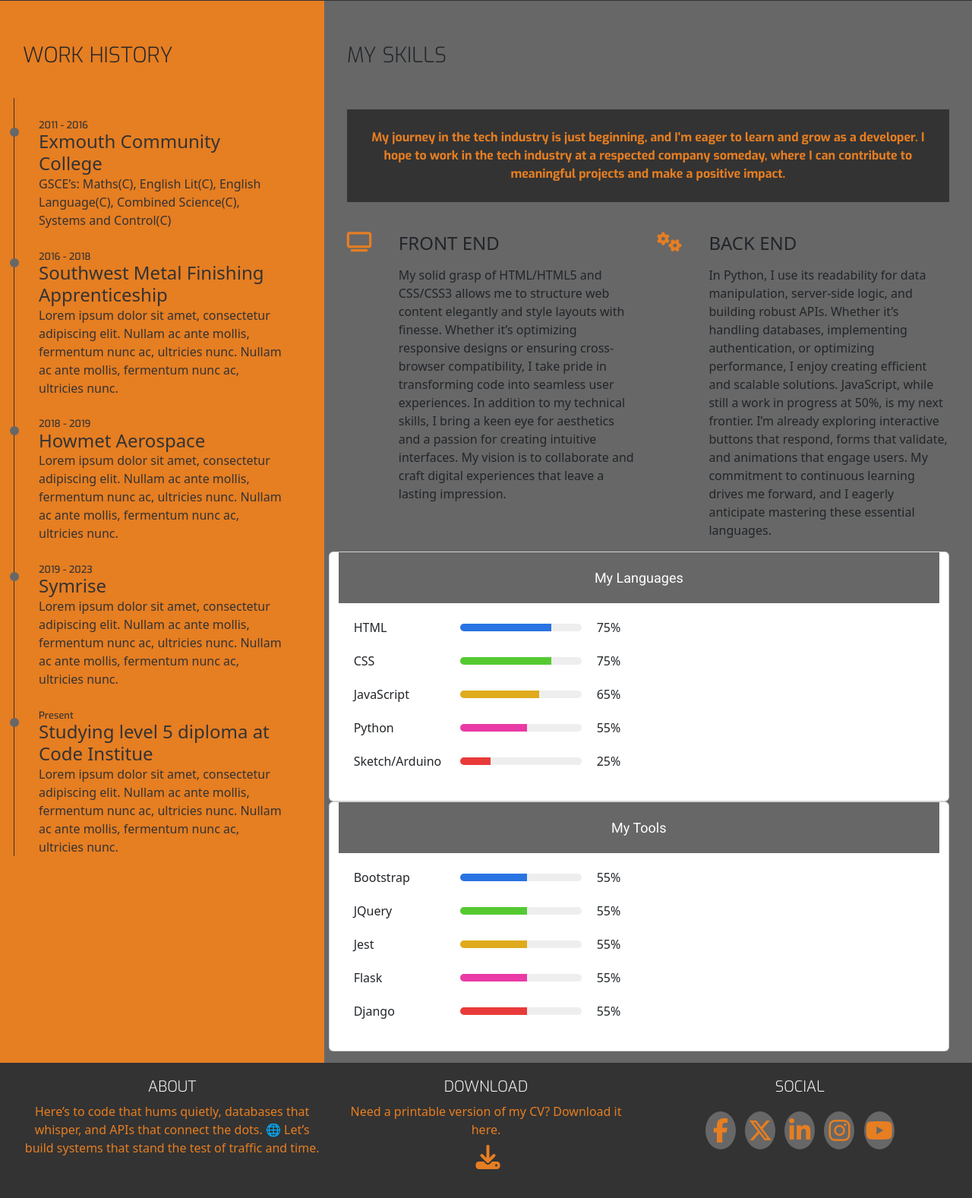
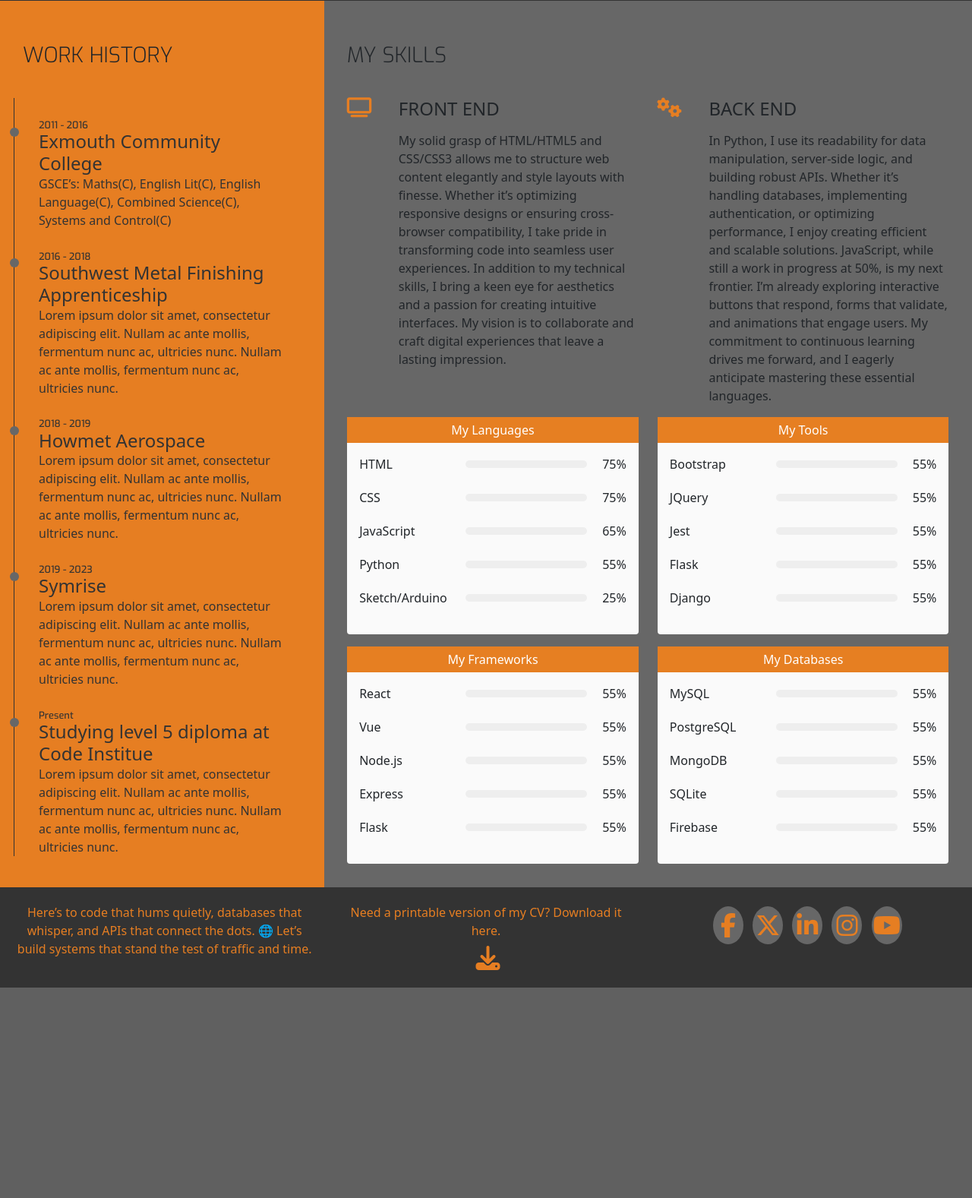
Before and after one commit to MaxBWiseman/CV_Site2, a Django app: page /resume in a window 1280 px wide. Shown: the part 538-2115 px from the top of the page at 76% size. After the commit the page ends 1838 px from the top, so only its background shows below. Run offline with Django 4.2, Linux system fonts and the light colour scheme; some libraries are stand-ins or nearby versions.

Commit message:
feat: dynamic data skill cards component

```diff
--- a/main/templates/main/resume.html
+++ b/main/templates/main/resume.html
@@ -64,11 +64,6 @@
             <div class="row">
                 <div class="col">
                     <h3 class="section-heading uppercase">My Skills</h3>
-                    <p class="section-heading fw-bold text-center p-background">My journey in the tech industry is
-                        just
-                        beginning, and I'm eager to learn and grow as a
-                        developer. I hope to work in the tech industry at a respected company someday, where I can
-                        contribute to meaningful projects and make a positive impact.</p>
                 </div>
             </div>
             <div class="row">
@@ -110,86 +105,6 @@
                         </div>
                     </div>
                 </div>
-
-                <div class="card row">
-                    <div class="header">My Languages</div>
-                    <div class="body">
-                        <div class="skill">
-                            <div class="skill-name html">HTML</div>
-                            <div class="skill-level">
-                                <div style="width: 75%" class="skill-percent1"></div>
-                            </div>
-                            <div class="skill-percent-number">75%</div>
-                        </div>
-                        <div class="skill">
-                            <div class="skill-name css">CSS</div>
-                            <div class="skill-level">
-                                <div style="width: 75%" class="skill-percent2"></div>
-                            </div>
-                            <div class="skill-percent-number">75%</div>
-                        </div>
-                        <div class="skill">
-                            <div class="skill-name js">JavaScript</div>
-                            <div class="skill-level">
-                                <div style="width: 65%" class="skill-percent3"></div>
-                            </div>
-                            <div class="skill-percent-number">65%</div>
-                        </div>
-                        <div class="skill">
-                            <div class="skill-name html">Python</div>
-                            <div class="skill-level">
-                                <div style="width: 55%" class="skill-percent4"></div>
-                            </div>
-                            <div class="skill-percent-number">55%</div>
-                        </div>
-                        <div class="skill">
-                            <div class="skill-name html">Sketch/Arduino</div>
-                            <div class="skill-level">
-                                <div style="width: 25%" class="skill-percent5"></div>
-                            </div>
-                            <div class="skill-percent-number">25%</div>
-                        </div>
-                    </div>
-                </div>
-                <div class="card row">
-                    <div class="header">My Tools</div>
-                    <div class="body">
-                        <div class="skill">
-                            <div class="skill-name html">Bootstrap</div>
-                            <div class="skill-level">
-                                <div style="width: 55%" class="skill-percent1"></div>
-                            </div>
-                            <div class="skill-percent-number">55%</div>
-                        </div>
-                        <div class="skill">
-                            <div class="skill-name css">JQuery</div>
-                            <div class="skill-level">
-                                <div style="width: 55%" class="skill-percent2"></div>
-                            </div>
-                            <div class="skill-percent-number">55%</div>
-                        </div>
-                        <div class="skill">
-                            <div class="skill-name js">Jest</div>
-                            <div class="skill-level">
-                                <div style="width: 55%" class="skill-percent3"></div>
-                            </div>
-                            <div class="skill-percent-number">55%</div>
-                        </div>
-                        <div class="skill">
-                            <div class="skill-name html">Flask</div>
-                            <div class="skill-level">
-                                <div style="width: 55%" class="skill-percent4"></div>
-                            </div>
-                            <div class="skill-percent-number">55%</div>
-                        </div>
-                        <div class="skill">
-                            <div class="skill-name html">Django</div>
-                            <div class="skill-level">
-                                <div style="width: 55%" class="skill-percent5"></div>
-                            </div>
-                            <div class="skill-percent-number">55%</div>
-                        </div>
-                    </div>
-                </div>
+                {% include 'main/skill_cards.html' with skills=skills %}
 </section>
 {% endblock %}
--- /dev/null
+++ b/main/templates/main/skill_cards.html
@@ -0,0 +1,59 @@
+<div class="card3 card mb-3">
+  <div class="skill-header text-center text-white">My Languages</div>
+  <div class="card-body">
+    {% for skill in skills.languages %}
+      <div class="skill">
+        <div class="skill-name {{ skill.css_class }}">{{ skill.name }}</div>
+        <div class="skill-level">
+          <div style="width: {{ skill.percentage }}%" class="skill-percent"></div>
+        </div>
+        <div class="skill-percent-number">{{ skill.percentage }}%</div>
+      </div>
+    {% endfor %}
+  </div>
+</div>
+
+<div class="card3 card mb-3">
+  <div class="skill-header text-center text-white">My Tools</div>
+  <div class="card-body">
+    {% for skill in skills.tools %}
+      <div class="skill">
+        <div class="skill-name {{ skill.css_class }}">{{ skill.name }}</div>
+        <div class="skill-level">
+          <div style="width: {{ skill.percentage }}%" class="skill-percent"></div>
+        </div>
+        <div class="skill-percent-number">{{ skill.percentage }}%</div>
+      </div>
+    {% endfor %}
+  </div>
+</div>
+
+<div class="card3 card mb-3">
+  <div class="skill-header text-center text-white">My Frameworks</div>
+  <div class="card-body">
+    {% for skill in skills.frameworks %}
+      <div class="skill">
+        <div class="skill-name {{ skill.css_class }}">{{ skill.name }}</div>
+        <div class="skill-level">
+          <div style="width: {{ skill.percentage }}%" class="skill-percent"></div>
+        </div>
+        <div class="skill-percent-number">{{ skill.percentage }}%</div>
+      </div>
+    {% endfor %}
+  </div>
+</div>
+
+<div class="card3 card mb-3">
+  <div class="skill-header text-center text-white">My Databases</div>
+  <div class="card-body">
+    {% for skill in skills.databases %}
+      <div class="skill">
+        <div class="skill-name {{ skill.css_class }}">{{ skill.name }}</div>
+        <div class="skill-level">
+          <div style="width: {{ skill.percentage }}%" class="skill-percent"></div>
+        </div>
+        <div class="skill-percent-number">{{ skill.percentage }}%</div>
+      </div>
+    {% endfor %}
+  </div>
+</div>
--- a/main/urls.py
+++ b/main/urls.py
@@ -3,7 +3,7 @@ from . import views
 
 urlpatterns = [
     path("", views.HomeView.as_view(), name="home"),
-    path("resume", views.ResumeView.as_view(), name="resume"),
+    path("resume", views.resume_view, name="resume"),
     path("contact", views.ContactView.as_view(), name="contact"),
     path("portfolio", views.PortfolioView.as_view(), name="portfolio"),
     path("github", views.GithubView.as_view(), name="github"),
--- a/main/views.py
+++ b/main/views.py
@@ -11,9 +11,39 @@ class HomeView(View):
             'google_maps_api_key': settings.GOOGLE_MAPS_API_KEY,
         })
 
-class ResumeView(View):
-    def get(self, request):
-        return render(request, 'main/resume.html')
+def resume_view(request):
+    skills = {
+        "languages": [
+            {"name": "HTML", "percentage": 75, "css_class": "bar-color-1"},
+            {"name": "CSS", "percentage": 75, "css_class": "bar-color-2"},
+            {"name": "JavaScript", "percentage": 65, "css_class": "bar-color-3"},
+            {"name": "Python", "percentage": 55, "css_class": "bar-color-1"},
+            {"name": "Sketch/Arduino", "percentage": 25, "css_class": "bar-color-1"},
+        ],
+        "tools": [
+            {"name": "Bootstrap", "percentage": 55, "css_class": "bar-color-1"},
+            {"name": "JQuery", "percentage": 55, "css_class": "bar-color-2"},
+            {"name": "Jest", "percentage": 55, "css_class": "bar-color-3"},
+            {"name": "Flask", "percentage": 55, "css_class": "bar-color-1"},
+            {"name": "Django", "percentage": 55, "css_class": "bar-color-1"},
+        ],
+        "frameworks": [
+            {"name": "React", "percentage": 55, "css_class": "bar-color-1"},
+            {"name": "Vue", "percentage": 55, "css_class": "bar-color-2"},
+            {"name": "Node.js", "percentage": 55, "css_class": "bar-color-3"},
+            {"name": "Express", "percentage": 55, "css_class": "bar-color-1"},
+            {"name": "Flask", "percentage": 55, "css_class": "bar-color-1"},
+        ],
+        "databases": [
+            {"name": "MySQL", "percentage": 55, "css_class": "bar-color-1"},
+            {"name": "PostgreSQL", "percentage": 55, "css_class": "bar-color-2"},
+            {"name": "MongoDB", "percentage": 55, "css_class": "bar-color-3"},
+            {"name": "SQLite", "percentage": 55, "css_class": "bar-color-1"},
+            {"name": "Firebase", "percentage": 55, "css_class": "bar-color-1"},
+        ],
+    }
+    return render(request, "main/resume.html", {"skills": skills})
+# {"skills": skills} is used to pass the skills data to the template
 
 class ContactView(View):
     def get(self, request):
--- a/static/css/style.css
+++ b/static/css/style.css
@@ -71,6 +71,12 @@ header {
   padding: 10px 0;
   text-align: center;
   margin: 0;
+}
+
+.skill-header {
+  background-color: #e67f22;
+  width: 100%;
+  border: 5px solid #e67f22;
 }
 
 .name {
@@ -199,6 +205,7 @@ footer {
   color: #e67e22;
   min-height: 120px;
   margin: 0;
+  padding: 0;
 }
 
 .cv-pdf i {
@@ -238,7 +245,7 @@ footer {
 }
 
 #footer-details {
-  padding: 20px;
+  padding: 5px;
 }
 
 /*three reasons*/
@@ -344,15 +351,15 @@ footer {
   font-size: 16px;
 }
 
-.html:hover {
+.bar-color-1:hover {
   color: blue;
 }
 
-.css:hover {
+.bar-color-2:hover {
   color: purple;
 }
 
-.js:hover {
+.bar-color-3:hover {
   color: red;
 }
 
@@ -470,12 +477,16 @@ footer {
 }
 
 .card3 {
-  background-color: #fafafad8;
-  border-radius: 10px;
-  padding: 20px;
+  width: fit-content;;
+  height: fit-content;
+  border-radius: 4px;
+  background: #fafafa;
   display: flex;
-  flex-direction: column;
-  align-items: center;
+  justify-content: center;
+  margin: 0 auto;
+  margin-bottom: 20px;
+  padding: 0;
+  border-width: 0 !important;
 }
 
 .form {
--- a/templates/base.html
+++ b/templates/base.html
@@ -36,6 +36,7 @@
                         <div class="row g-0">
                             <div class="col-12 d-flex">
                                 <div class="card2 col nav">
+                                    <!-- FIX: Google map dissapears if page is accessed through the nav bar, works on initial load though-->
                                     <p><a href="{% url "home" %}"><span>🏠HOME</span></a></p>
                                     <p><a href="{% url "resume" %}"><span>🎓RESUME</span></a></p>
                                     <p><a href="{% url "portfolio" %}"><span>🙌PORTFOLIO</span></a></p>
@@ -54,15 +55,13 @@
         {% endblock %}
         <footer class="container-fluid">
             <div id="footer-details" class="row">
-                <div class="col-sm-4 text-center">
-                    <h5 class="uppercase general-sub">About</h5>
+                <div class="col-sm-4 text-center mt-3">
                     <p class="inline-block">
                         Here’s to code that hums quietly, databases that whisper, and APIs that connect the dots. 🌐 Let’s
                         build systems that stand the test of traffic and time.
                     </p>
                 </div>
-                <div class="col-sm-4 text-center">
-                    <h5 class="uppercase general-sub">Download</h5>
+                <div class="col-sm-4 text-center mt-3">
                     <p class="inline-block">
                         Need a printable version of my CV? Download it here.
                         <a href="assets/cv/Max-Wiseman-CV.docx" target="_blank" class="cv-pdf d-block mt-2">
@@ -72,7 +71,6 @@
                     </p>
                 </div>
                 <div class="col-sm-4 text-center">
-                    <h5 class="uppercase general-sub">Social</h5>
                     <ul class="list-inline social-links">
                         <li class="list-inline-item">
                             <a target="_blank" href="#">
```
